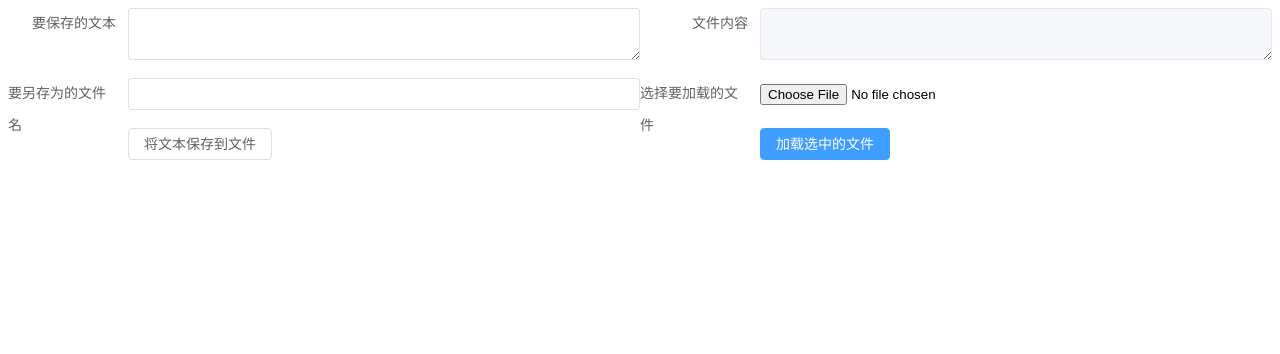
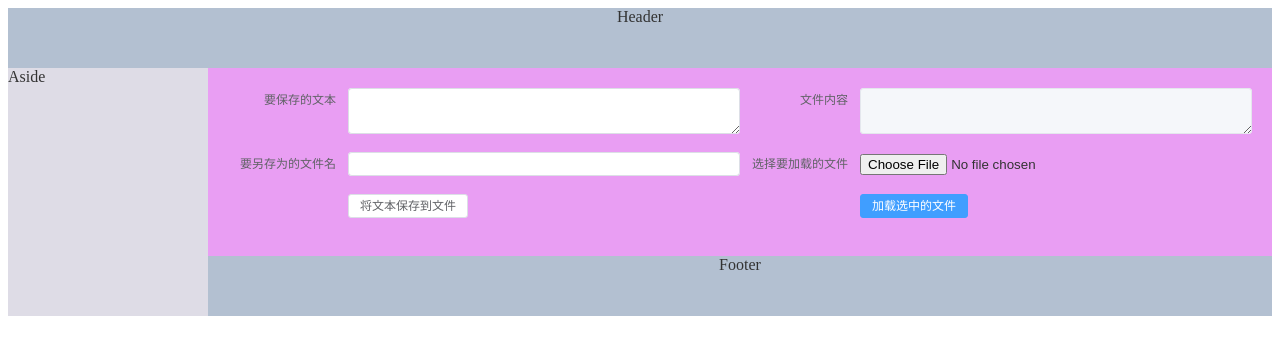
Before and after one commit to yd160513/electron-vite, a Vue app: page /#/blobApplication in a window 1280 px wide. Shown: the top 354 px of the page. Built offline with nearby package versions, Linux system fonts and the light colour scheme.

Commit message:
feat: 引入 sass、eslint；删除 definedProps、definedEmit 的引入；

```diff
--- a/package.json
+++ b/package.json
@@ -34,6 +34,8 @@
   },
   "devDependencies": {
     "@types/qs": "^6.9.7",
+    "@typescript-eslint/eslint-plugin": "^5.27.1",
+    "@typescript-eslint/parser": "^5.27.1",
     "@vitejs/plugin-vue": "^2.3.3",
     "@vitejs/plugin-vue-jsx": "^1.3.10",
     "axios": "^0.27.2",
@@ -42,8 +44,11 @@
     "electron": "^18.2.3",
     "electron-builder": "^23.0.3",
     "element-plus": "^2.2.0",
+    "eslint": "^8.17.0",
+    "eslint-plugin-vue": "^9.1.0",
     "lodash": "^4.17.21",
     "qs": "^6.10.3",
+    "sass": "^1.52.2",
     "spark-md5": "^3.0.2",
     "typescript": "^4.5.4",
     "vite": "^2.9.9",
--- a/src/components/count/index.vue
+++ b/src/components/count/index.vue
@@ -3,7 +3,7 @@
 </template>
 
 <script lang="ts" setup>
-import { computed, defineProps, defineEmits } from 'vue'
+import { computed } from 'vue'
 // import { useStore } from '../../store/gvuex'
 import { useStore } from 'vuex'
 
--- a/src/main.ts
+++ b/src/main.ts
@@ -1,4 +1,4 @@
-import {createApp} from 'vue'
+import { createApp } from 'vue'
 import ElementPlus from 'element-plus'
 import 'element-plus/dist/index.css'
 import router from './router/index'
@@ -8,7 +8,7 @@ import store from './store/index'
 
 const app = createApp(App)
 app.use(router)
-app.use(ElementPlus)
+app.use(ElementPlus, { size: 'small', zIndex: 3000 })
 app.use(store)
 
 app.mount('#app')
--- a/src/pages/index.vue
+++ b/src/pages/index.vue
@@ -1,5 +1,18 @@
 <template>
-  <router-view></router-view>
+  <div class="common-layout">
+    <el-container>
+      <el-header>Header</el-header>
+      <el-container>
+        <el-aside width="200px">Aside</el-aside>
+        <el-container>
+          <el-main>
+            <router-view></router-view>
+          </el-main>
+          <el-footer>Footer</el-footer>
+        </el-container>
+      </el-container>
+    </el-container>
+  </div>
 </template>
 
 <script lang="ts">
@@ -16,4 +29,22 @@ export default defineComponent({
 });
 </script>
 
-<style></style>
+<style>
+.el-header,
+.el-footer {
+  background-color: #b3c0d1;
+  color: #333333;
+  text-align: center;
+}
+.el-aside {
+  background-color: #dedce6;
+  color: #333333;
+}
+.el-main {
+  background-color: #e99ef3;
+  color: #333333;
+}
+body > .el-container {
+  margin-bttom: 40px;
+}
+</style>
--- a/src/router/grouter/RouterLink.vue
+++ b/src/router/grouter/RouterLink.vue
@@ -3,7 +3,6 @@
 </template>
 
 <script lang="ts" setup>
-import { defineProps } from 'vue'
 
 const props = defineProps({
   to: {
```
Also changed, not shown: .eslintrc.json (added), 1 other file (tests, documents, lock files or other folders).
